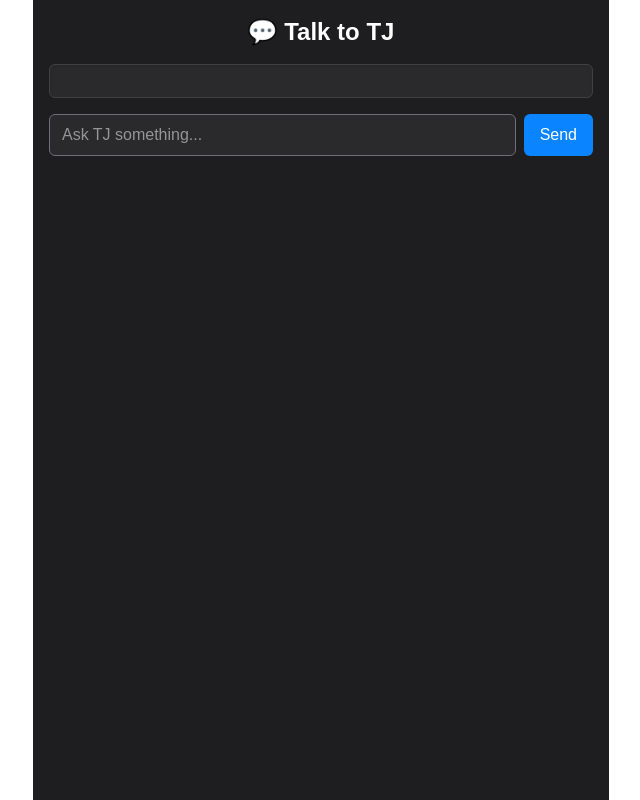
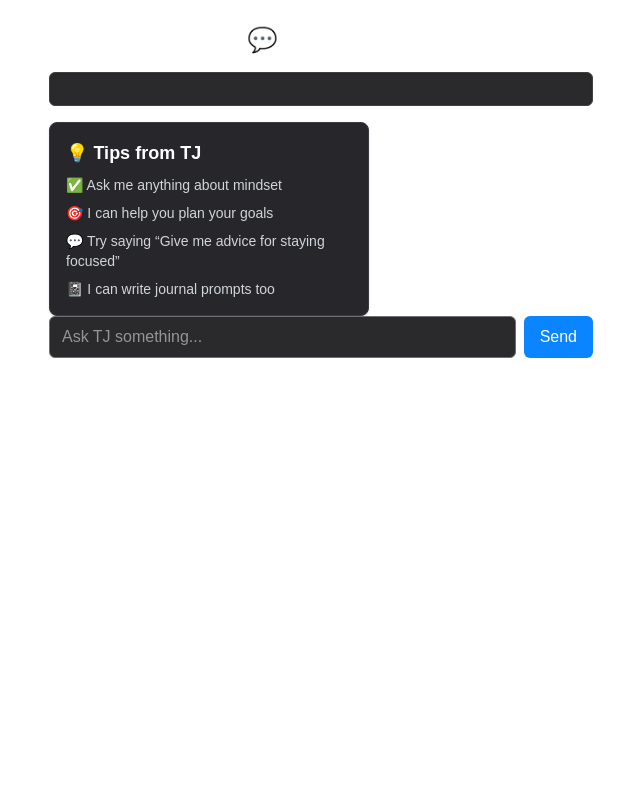
Before and after one commit to admingistai/talktotj, a Next.js app: page / in a window 1280 px wide. Shown: the whole page, without its empty margins (319-959 px from the left). Built offline with nearby package versions, Linux system fonts and the light colour scheme.

Commit message:
Full project update: responsive layout + desktop sidebar

```diff
--- a/pages/index.tsx
+++ b/pages/index.tsx
@@ -35,14 +35,14 @@ export default function Home() {
   }
 
   return (
-    <main className="min-h-screen bg-[#1e1e20] text-white p-4 max-w-xl mx-auto">
+    <main className="min-h-screen bg-[#1e1e20 text-white px-4 py-6 mx-auto w-full  max-w-xl">
   <h1 className="text-2xl font-semibold text-center mb-4">💬 Talk to TJ</h1>
 
-  <div className="space-y-2 mb-4 max-h-[65vh] overflow-y-auto border border-neutral-700 rounded-md p-4 bg-[#2a2a2d] shadow-inner">
+  <div className="space-y-2 mb-4 max-h-[65vh] overflow-y-auto border border-neutral-700 rounded-md p-4 bg-[#2a2a2d] shadow-inner sm:max-w-2xl lg:max-w-4xl mx-auto">
     {messages.map((msg, i) => (
       <div key={i} className={`text-sm ${msg.from === 'user' ? 'text-right' : 'text-left'}`}>
         <span
-          className={`inline-block px-4 py-2 rounded-lg max-w-[80%] ${
+          className={`inline-block px-4 py-2 rounded-lg max-w-[90%] sm:max-w-[75%] lg:max-w-[60%] ${
             msg.from === 'user'
               ? 'bg-[#0a84ff] text-white'
               : 'bg-[#3c3f44] text-gray-200'
@@ -54,6 +54,17 @@ export default function Home() {
     ))}
     {loading && <div className="text-sm text-left text-gray-400 italic">TJ is typing...</div>}
   </div>
+
+  {/* New Sidebar (desktop only) */}
+  <aside className="hidden lg:block w-80 bg-[#26262b] border border-[#3a3a40] rounded-lg p-4 shadow">
+      <h2 className="text-lg font-bold mb-2">💡 Tips from TJ</h2>
+      <ul className="space-y-2 text-sm text-gray-300">
+        <li>✅ Ask me anything about mindset</li>
+        <li>🎯 I can help you plan your goals</li>
+        <li>💬 Try saying “Give me advice for staying focused”</li>
+        <li>📓 I can write journal prompts too</li>
+      </ul>
+    </aside>
 
   <form onSubmit={sendMessage} className="flex gap-2">
     <input
```
